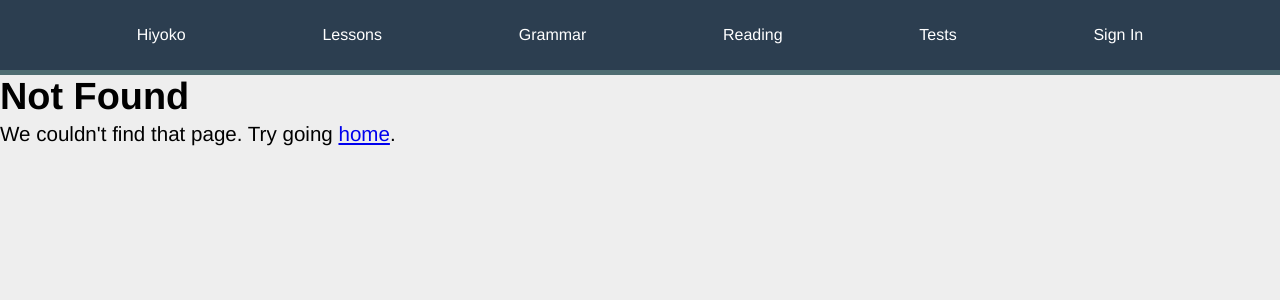
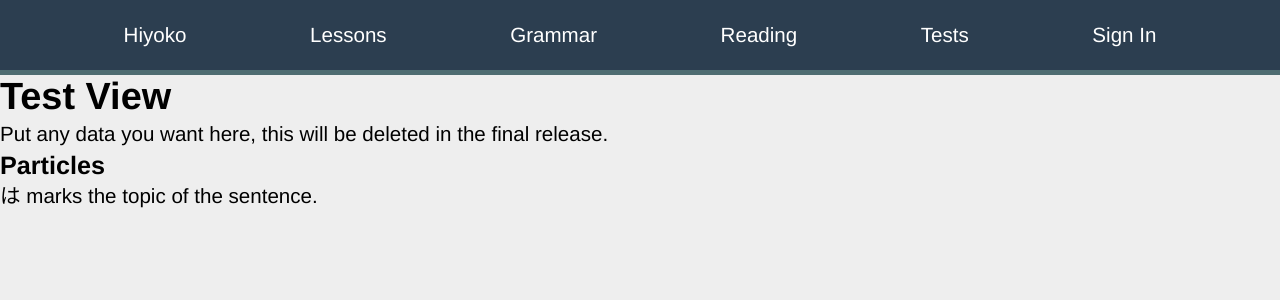
Before and after one commit to slownie/hiyoko-client, a Vue app: page /pagetest in a window 1280 px wide. Before the commit this address had no page. Shown: the top 300 px of the page. Built offline with nearby package versions, Linux system fonts and the light colour scheme; the HTML template or start-up script is replaced by a standard one.

Commit message:
remove github pages page

```diff
--- a/src/App.vue
+++ b/src/App.vue
@@ -40,7 +40,10 @@ h2 {
   font-size: var(--step-1);
 }
 
-p {
+p,
+li,
+a,
+input[type="text"] {
   font-size: var(--step-0);
   line-height: 1.6;
 }
--- a/src/router/index.ts
+++ b/src/router/index.ts
@@ -14,6 +14,7 @@ import LessonView from "@/views/lessons/LessonView.vue";
 import LessonContentView from "@/views/lessons/LessonContentView.vue";
 
 import { useUserStore } from "@/stores/UserStore";
+import TestView from "@/views/TestView.vue";
 
 const router = createRouter({
   history: createWebHistory(import.meta.env.BASE_URL),
@@ -121,6 +122,13 @@ const router = createRouter({
       name: "NotFound",
       component: NotFoundView,
     },
+
+    // Remove this in the final release
+    {
+      path: "/pagetest",
+      name: "PageTest",
+      component: TestView,
+    },
   ],
 });
 
--- /dev/null
+++ b/src/views/TestView.vue
@@ -0,0 +1,7 @@
+<template>
+  <h1>Test View</h1>
+  <p>Put any data you want here, this will be deleted in the final release.</p>
+
+  <h2>Particles</h2>
+  <p>は marks the topic of the sentence.</p>
+</template>
--- a/vite.config.ts
+++ b/vite.config.ts
@@ -6,7 +6,7 @@ import vueDevTools from "vite-plugin-vue-devtools";
 
 // https://vite.dev/config/
 export default defineConfig({
-  base: "/hiyoko-client/",
+  base: "./",
   plugins: [vue(), vueDevTools()],
   resolve: {
     alias: {
```
